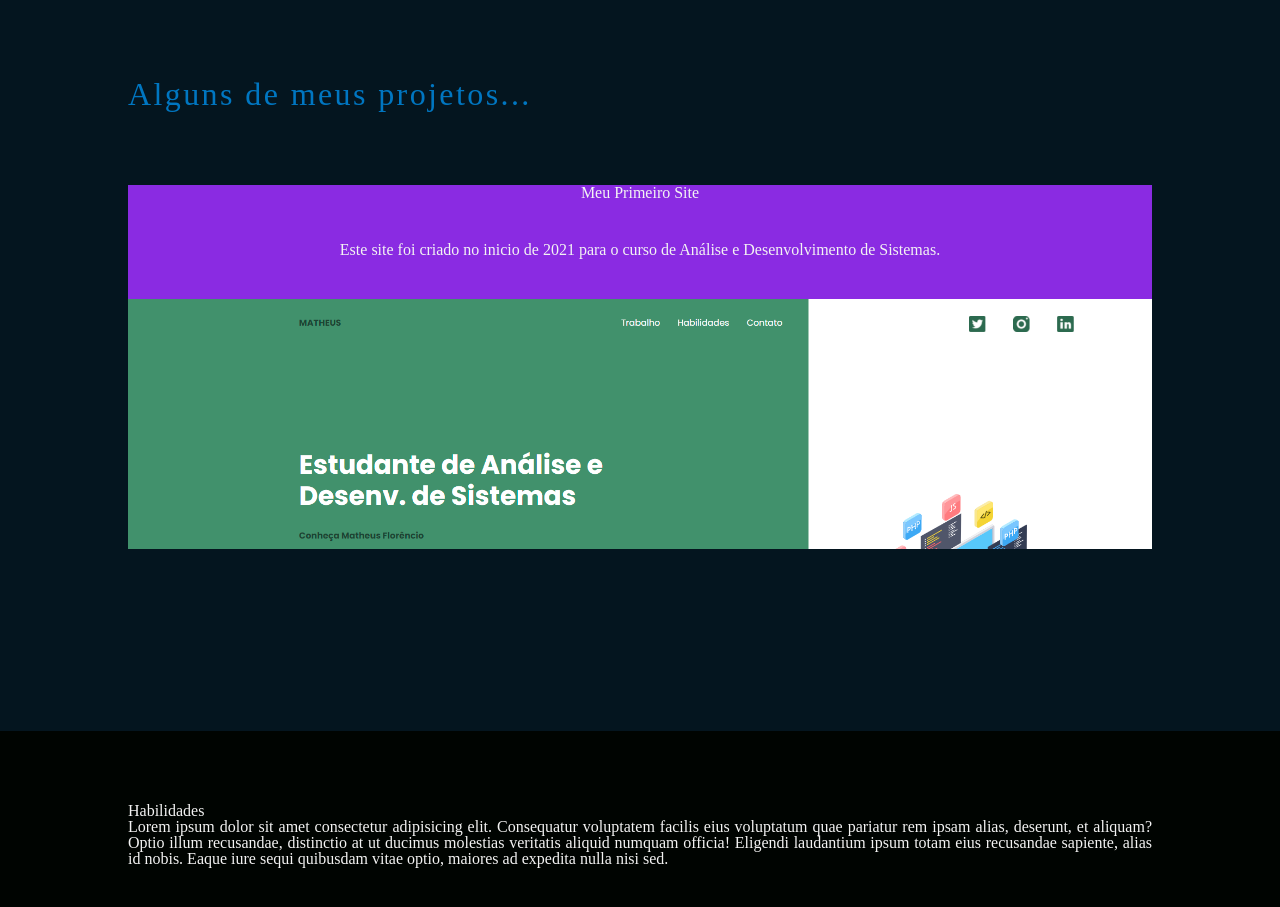
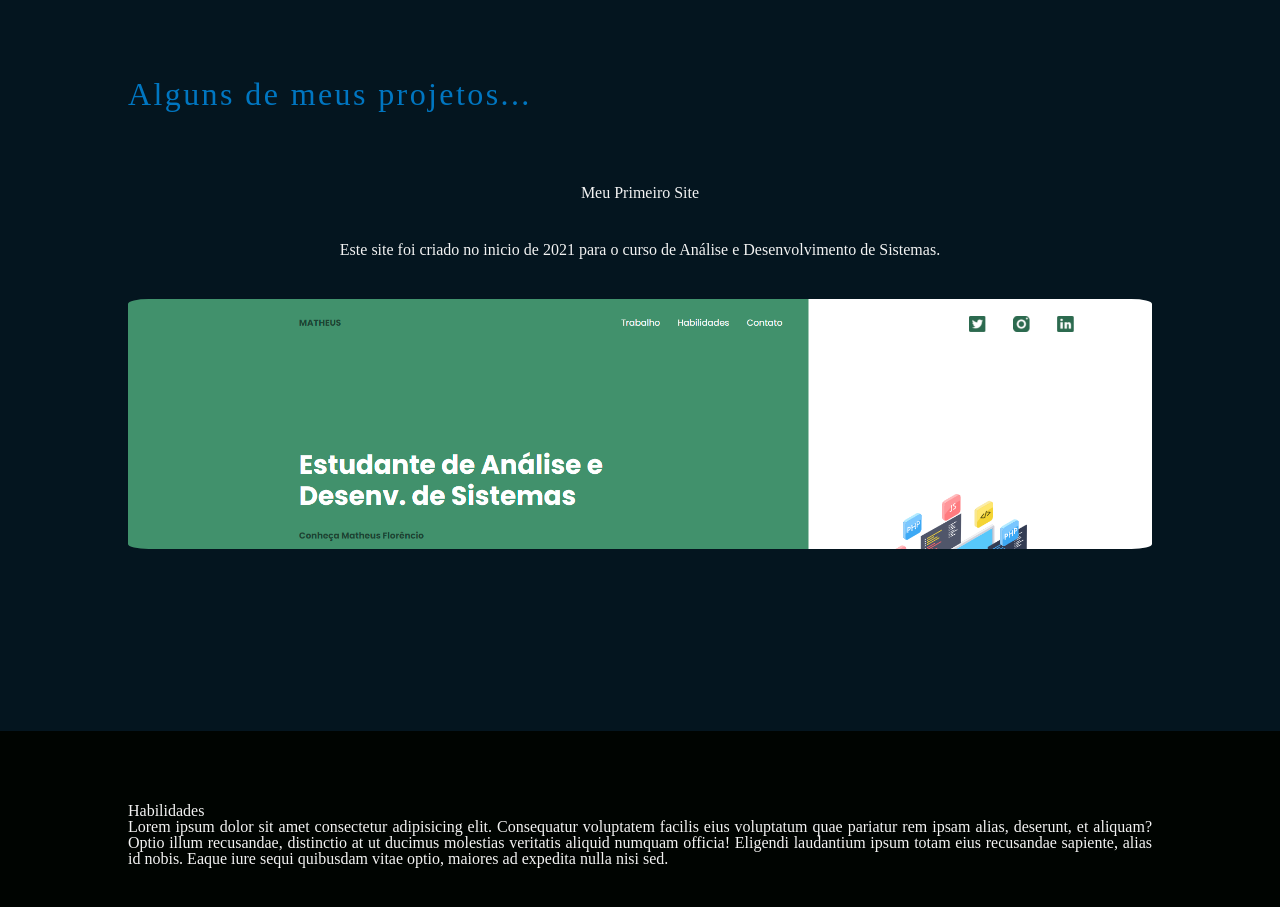
Before and after one commit to florencioMath/Personal-Portfolio-2021, a plain HTML site: page index.html in a window 1280 px wide. Shown: the part 869-1776 px from the top of the page. Drawn offline with nearby package versions, Linux system fonts and the light colour scheme; no server answers.

Commit message:
Trabalhando na Section Projects

```diff
--- a/css/section/container-projetos.css/section-projetos-card.css
+++ b/css/section/container-projetos.css/section-projetos-card.css
@@ -1,5 +1,5 @@
 .container__section--projetos--card {
-    background-color: blueviolet;
+    /* background-color: blueviolet; */
     display: flex;
     flex-direction: column;
     justify-content: space-between;
@@ -9,11 +9,11 @@
 }
 
 .projetos--imagem {
-    background-color: brown;
     background-image: url(/images/projetos/portfolio-antigo.png);
     display: flex;
     width: 100%;
     height: 250px;
     background-size: cover;
     background-repeat: no-repeat;
+    border-radius: 2%;
 }
```
